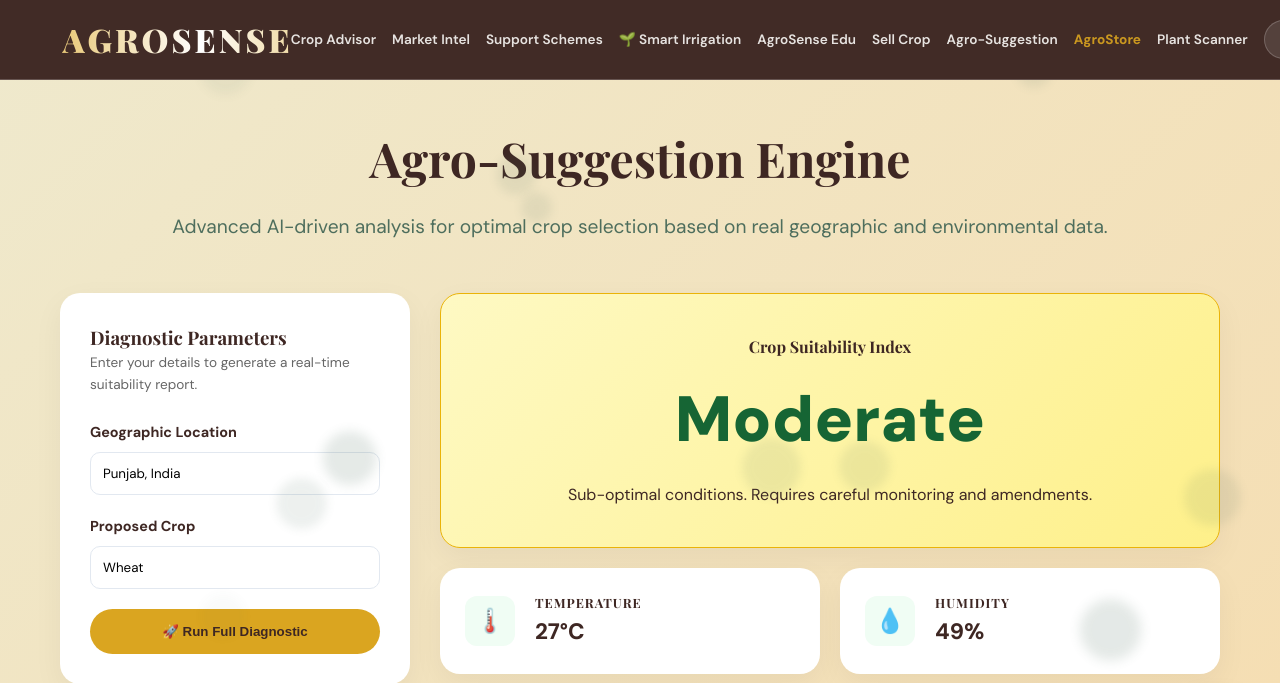
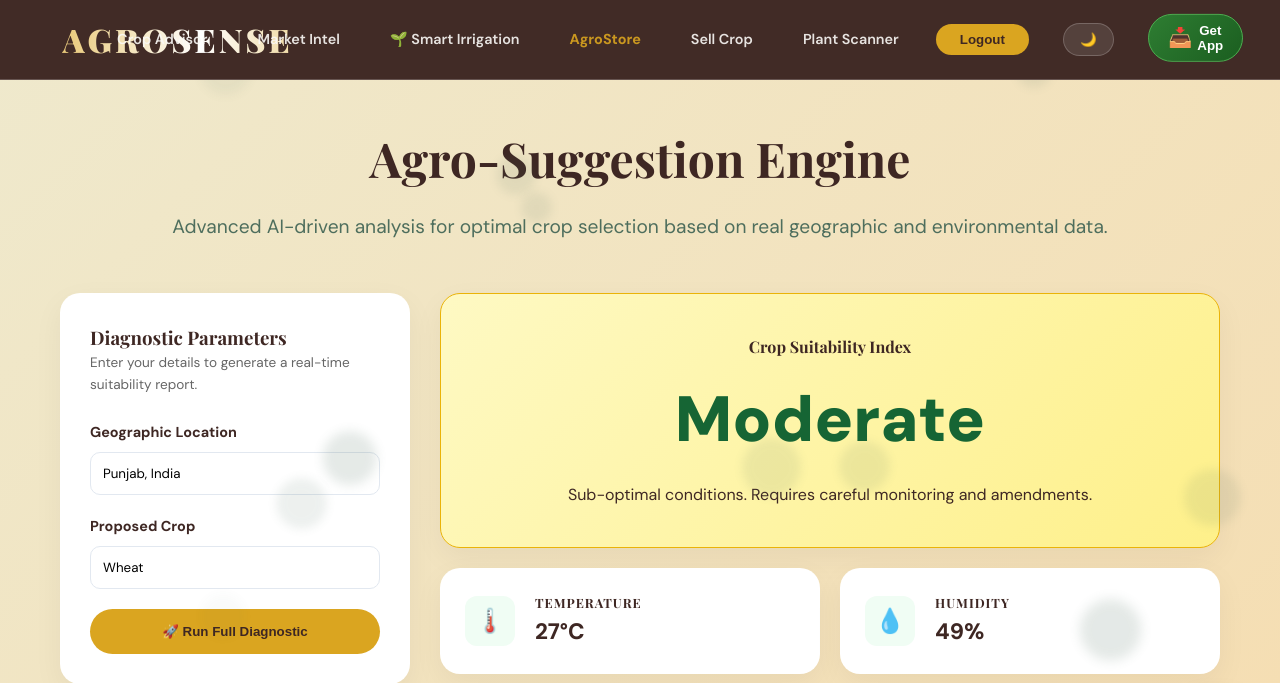
Before and after one commit to mohammedsaalim0/agrosense.io, a Django app: page /agro-suggestion/ in a window 1280 px wide. Shown: the top 683 px of the page. Run offline with Django 5.2, Linux system fonts and the light colour scheme; a user stored in the database is signed in; some web fonts are replaced.

Commit message:
FIX: Improved navigation menu spacing and removed application status
🎨 NAVIGATION IMPROVEMENTS:
- Fixed navigation menu spacing and alignment issues
- Increased gap between navigation items (1.5rem)
- Added padding and hover effects to navigation links
- Improved visual hierarchy and readability

🗑️ REMOVED APPLICATION STATUS:
- Removed application status dropdown from navigation
- Cleaned up navigation bar for better space utilization
- Simplified user interface

✅ ENHANCED USER EXPERIENCE:
- Better hover effects with background and border
- Improved mobile responsiveness
- Cleaner, more organized navigation structure
- Consistent styling across all navigation items

📱 RESPONSIVE DESIGN:
- Improved mobile navigation styling
- Better touch targets for mobile users
- Enhanced mobile menu appearance
- Optimized for all screen sizes

```diff
--- a/core/templates/core/base.html
+++ b/core/templates/core/base.html
@@ -183,25 +183,32 @@
 
         .nav-links {
             display: flex;
-            gap: 1rem;
+            gap: 1.5rem;
             align-items: center;
             flex-wrap: nowrap;
             justify-content: flex-end;
+            max-width: calc(100% - 200px); /* Leave space for logo */
         }
 
         .nav-links a {
             color: var(--off-white);
             text-decoration: none;
             font-weight: 600;
-            font-size: 0.85rem; /* Slightly smaller for better fit */
+            font-size: 0.9rem;
             transition: var(--transition);
             opacity: 0.9;
             white-space: nowrap;
+            padding: 0.5rem 0.75rem;
+            border-radius: 8px;
+            background: transparent;
+            border: 1px solid transparent;
         }
 
         .nav-links a:hover {
             color: var(--harvest-gold);
             opacity: 1;
+            background: rgba(255, 255, 255, 0.1);
+            border: 1px solid rgba(255, 255, 255, 0.2);
         }
 
         [data-theme="dark"] .nav-links a {
@@ -351,13 +358,35 @@
         /* Responsive Overrides */
         @media (max-width: 992px) {
             .nav-links {
-                position: fixed; top: 70px; right: -100%; width: 100%; height: calc(100vh - 70px);
-                background: rgba(62, 39, 35, 0.98); backdrop-filter: blur(20px);
-                flex-direction: column; padding: 2rem; gap: 1.5rem; transition: var(--transition);
+                position: fixed;
+                top: 70px;
+                right: -100%;
+                width: 100%;
+                height: calc(100vh - 70px);
+                background: rgba(62, 39, 35, 0.98);
+                backdrop-filter: blur(20px);
+                flex-direction: column;
+                padding: 2rem;
+                gap: 1.5rem;
+                transition: var(--transition);
                 z-index: 999;
+                align-items: flex-start;
             }
             .nav-links.active { right: 0; }
-            .mobile-toggle { display: block !important; }
+            .nav-links a {
+                width: 100%;
+                padding: 1rem;
+                border-radius: 12px;
+                font-size: 1rem;
+            }
+            .mobile-toggle {
+                display: block !important;
+                background: var(--glass);
+                border: 1px solid var(--glass-border);
+                padding: 0.5rem;
+                border-radius: 8px;
+                color: var(--off-white);
+            }
             .hero h1 { font-size: 2.8rem; }
             .section { padding: 60px 5%; }
             nav { padding: 0.8rem 5%; height: 70px; }
@@ -505,34 +534,11 @@
         <div class="nav-links" id="nav-links">
             <a href="{% url 'dashboard' %}#advisor">Crop Advisor</a>
             <a href="{% url 'dashboard' %}#intelligence">Market Intel</a>
-            <a href="{% url 'dashboard' %}#schemes">Support Schemes</a>
             <a href="{% url 'smart_irrigation' %}">🌱 Smart Irrigation</a>
-            <a href="{% url 'dashboard' %}#edu">AgroSense Edu</a>
+            <a href="{% url 'agro_store' %}" style="color: var(--harvest-gold); font-weight: bold;">AgroStore</a>
             <a href="{% url 'dashboard' %}#sell">Sell Crop</a>
-            <a href="{% url 'agro_suggestion' %}">Agro-Suggestion</a>
-            <a href="{% url 'agro_store' %}" style="color: var(--harvest-gold); font-weight: bold;">AgroStore</a>
             <a href="{% url 'dashboard' %}#scanner">Plant Scanner</a>
             {% if user.is_authenticated %}
-                <div class="status-tracker-container">
-                    <button class="status-btn" onclick="toggleStatusDropdown()">
-                        📋 <span class="badge">{{ applications.count|default:0 }}</span>
-                    </button>
-                    <div id="status-dropdown" class="status-dropdown">
-                        <button class="close-status" onclick="toggleStatusDropdown()">✕</button>
-                        <h4>Application Status</h4>
-                        <div class="status-list">
-                            {% for app in applications %}
-                            <div class="status-item" id="app-{{ app.id }}">
-                                <p style="font-size: 0.9rem; margin-bottom: 2px;"><strong>{{ app.scheme_name }}</strong></p>
-                                <span class="status-tag {{ app.status|lower }}">{{ app.get_status_display }}</span>
-                                <button class="cancel-app-btn" onclick="cancelApplication('{{ app.scheme_name|escapejs }}', {{ app.id|default:'null' }})">Cancel Application</button>
-                            </div>
-                            {% empty %}
-                            <p id="no-apps-msg-empty" style="font-size: 0.8rem; color: #666;">No active applications.</p>
-                            {% endfor %}
-                        </div>
-                    </div>
-                </div>
                 <form action="{% url 'logout' %}" method="post" style="display: inline;">
                     {% csrf_token %}
                     <button type="submit" class="btn btn-primary logout-btn">Logout</button>
```
